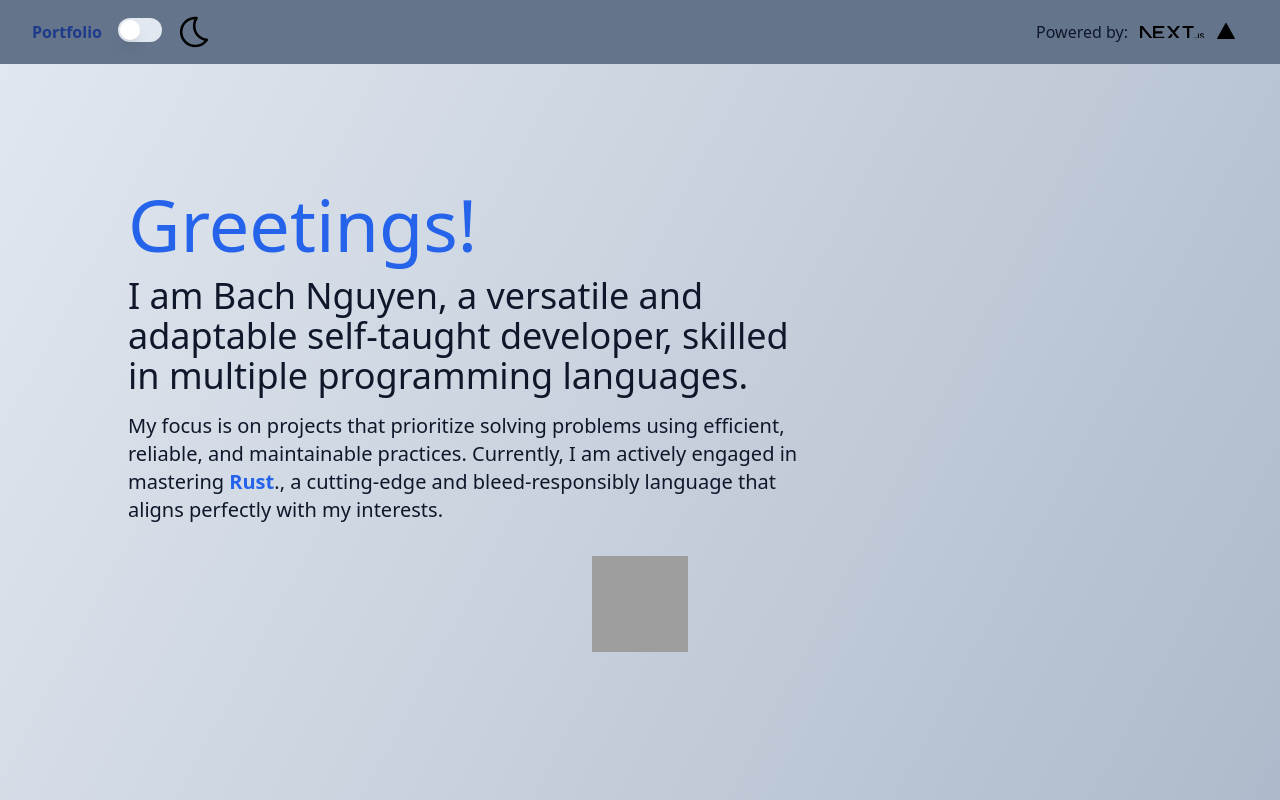
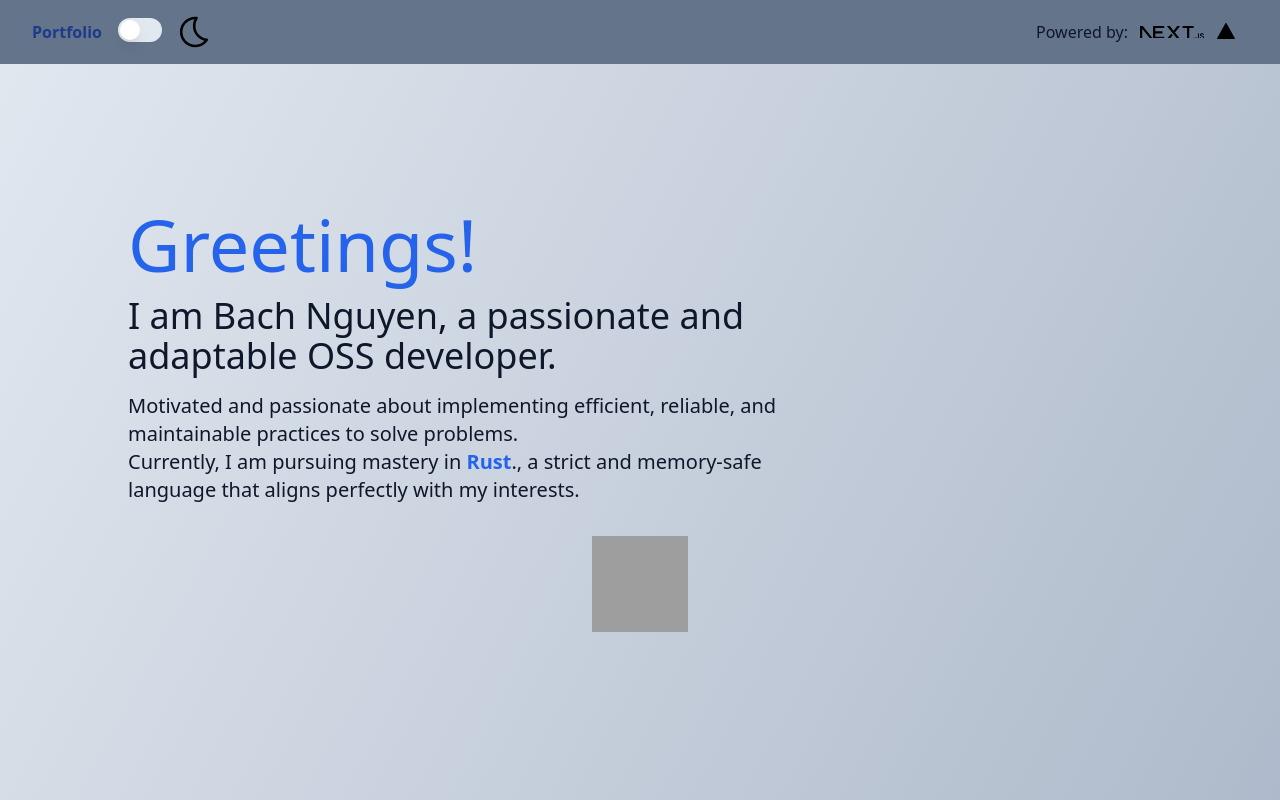
Before and after one commit to ttax00/portfolio-next, a Next.js app: page / in a window 1280 px wide. Shown: the top 800 px of the page. Built offline with nearby package versions, Linux system fonts and the light colour scheme; grey boxes are pictures that could not be loaded.

Commit message:
CHANGE introduction to sound professional

```diff
--- a/src/app/page.tsx
+++ b/src/app/page.tsx
@@ -75,16 +75,12 @@ function Introduction() {
 		<div className="grid grid-cols-2 md:grid-cols-3 content-center ">
 			<div className="flex flex-col justify-center col-span-2">
 				<p className="text-3xl sm:text-5xl md:text-7xl text-blue-600 dark:text-rose-950 mt-10">Greetings!</p>
-				<p className="md:text-4xl mt-4">I am Bach Nguyen, a versatile and adaptable self-taught developer, skilled in multiple programming languages.</p>
+				<p className="md:text-4xl mt-4">I am Bach Nguyen, a passionate and adaptable OSS developer.</p>
 				<p className="text-left mt-4 text-sm md:text-xl">
-					My focus is on projects that prioritize solving problems using efficient, reliable, and maintainable practices.
-					Currently, I am actively engaged in mastering <a href="https://www.rust-lang.org/" className="text-blue-600 font-bold dark:text-rose-950">{"Rust"}</a>{"."}, a cutting-edge and bleed-responsibly language that aligns perfectly with my interests.
+					Motivated and passionate about implementing efficient, reliable, and maintainable practices to solve problems.
+					<br />
+					Currently, I am pursuing mastery in <a href="https://www.rust-lang.org/" className="text-blue-600 font-bold dark:text-rose-950">{"Rust"}</a>{"."}, a strict and memory-safe language that aligns perfectly with my interests.
 				</p>
-				{/* <div className="motion-safe:animation delay-3s fade-in self-start mt-8">
-					<a className="btn-primary block" href="https://github.com/TechTheAwesome">
-						Explore my projects on github!
-					</a>
-				</div> */}
 			</div>
 		</div>
 
```
